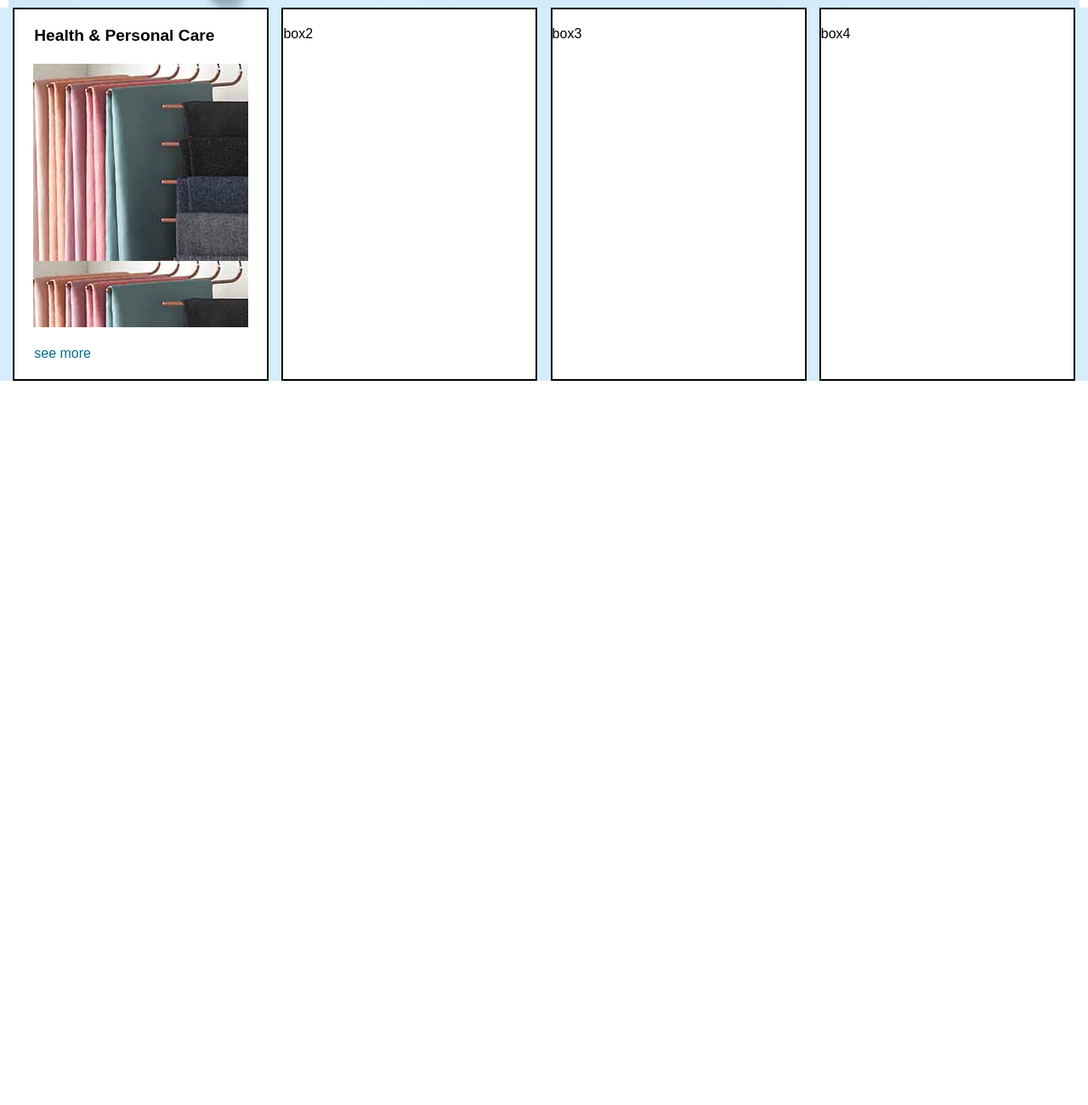
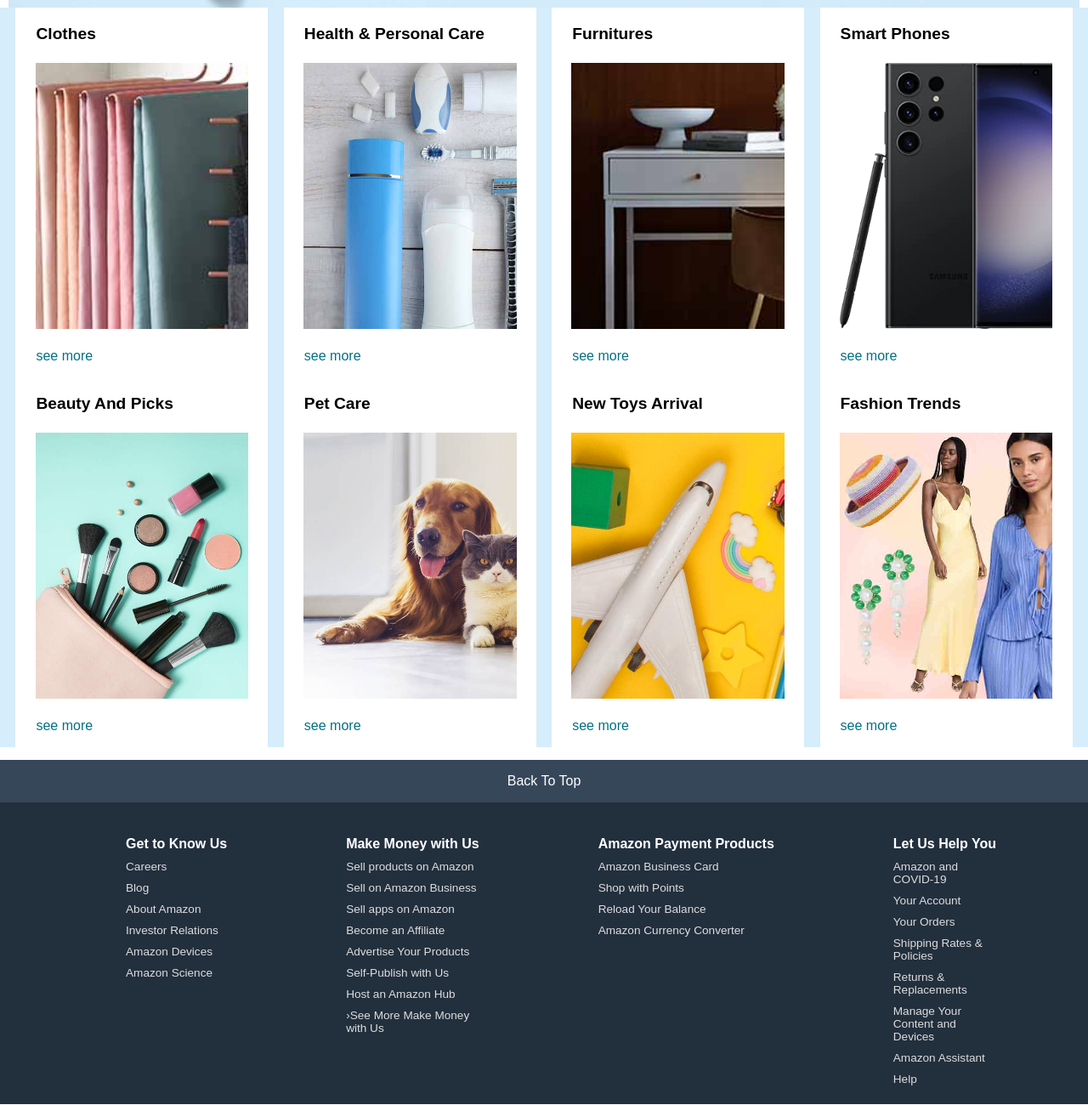
Before and after one commit to Itzz-Ryut/Amazon-clone, a plain HTML site: page index.html in a window 1280 px wide. Shown: the part 401-1701 px from the top of the page at 85% size. Before the commit the page ends 849 px from the top, so only its background shows below. Drawn offline with Linux system fonts and the light colour scheme.

Commit message:
done body

```diff
--- a/index.html
+++ b/index.html
@@ -80,15 +80,100 @@
         </div>
     </div>
     <div class="shop-sec">
-        <div class="box1 box">
-            <h2 class="s-nam">Health & Personal Care</h2>
+        <div class="box">
+            <h2 class="s-nam">Clothes</h2>
             <div class="box-img" style="background-image: url('box1_image.jpg');"></div>
             <p class="s-see"><a href="">see more</a></p>
         </div>
-        <div class="box2 box">box2</div>
-        <div class="box3 box">box3</div>
-        <div class="box4 box">box4</div>
+        <div class="box">
+            <h2 class="s-nam">Health & Personal Care</h2>
+            <div class="box-img" style="background-image: url('box2_image.jpg');"></div>
+            <p class="s-see"><a href="">see more</a></p>
+        </div>
+        <div class="box">
+            <h2 class="s-nam">Furnitures</h2>
+            <div class="box-img" style="background-image: url('box3_image.jpg');"></div>
+            <p class="s-see"><a href="">see more</a></p>
+        </div>
+        <div class="box">
+            <h2 class="s-nam">Smart Phones</h2>
+            <div class="box-img" style="background-image: url('box4_image.jpg');"></div>
+            <p class="s-see"><a href="">see more</a></p>
+        </div>
+        <div class="box">
+            <h2 class="s-nam">Beauty And Picks</h2>
+            <div class="box-img" style="background-image: url('box5_image.jpg');"></div>
+            <p class="s-see"><a href="">see more</a></p>
+        </div>
+        <div class="box">
+            <h2 class="s-nam">Pet Care</h2>
+            <div class="box-img" style="background-image: url('box6_image.jpg');"></div>
+            <p class="s-see"><a href="">see more</a></p>
+        </div>
+        <div class="box">
+            <h2 class="s-nam">New Toys Arrival</h2>
+            <div class="box-img" style="background-image: url('box7_image.jpg');"></div>
+            <p class="s-see"><a href="">see more</a></p>
+        </div>
+        <div class="box">
+            <h2 class="s-nam">Fashion Trends</h2>
+            <div class="box-img" style="background-image: url('box8_image.jpg');"></div>
+            <p class="s-see"><a href="">see more</a></p>
+        </div>
+    </div>
+    <footer>
+        <div class="foot-panel1">
+            Back To Top
+        </div>
+        <div class="foot-panel2">
+            <div class="foot-panel2-area">
+                <ul>
+                    <p>Get to Know Us</p>
+                    <a href="">Careers</a>
+                    <a href="">Blog</a>
+                    <a href="">About Amazon</a>
+                    <a href="">Investor Relations</a>
+                    <a href="">Amazon Devices</a>
+                    <a href="">Amazon Science</a>
+                </ul>
+                <ul>
+                    <p>Make Money with Us</p>
+                    <a href="">Sell products on Amazon</a>
+                    <a href="">Sell on Amazon Business</a>
+                    <a href="">Sell apps on Amazon</a>
+                    <a href="">Become an Affiliate</a>
+                    <a href="">Advertise Your Products</a>
+                    <a href="">Self-Publish with Us</a>
+                    <a href="">Host an Amazon Hub</a>
+                    <a href="">›See More Make Money with Us</a>
+                </ul>
+                <ul>
+                    <p>Amazon Payment Products</p>
+                    <a href="">Amazon Business Card</a>
+                    <a href="">Shop with Points</a>
+                    <a href="">Reload Your Balance</a>
+                    <a href="">Amazon Currency Converter</a>
+                </ul>
+                <ul>
+                    <p>Let Us Help You</p>
+                    <a href="">Amazon and COVID-19</a>
+                    <a href="">Your Account</a>
+                    <a href="">Your Orders</a>
+                    <a href="">Shipping Rates & Policies</a>
+                    <a href="">Returns & Replacements</a>
+                    <a href="">Manage Your Content and Devices</a>
+                    <a href="">Amazon Assistant</a>
+                    <a href="">Help</a>
+                </ul>
+            </div>
+        </div>
+        <div class="foot-panel3"></div>
+        <div class="foot-panel4">
+            <div class="panel4-box">
+
+            </div>
+        </div>
+    </footer>
 </body>
-    </div>
 
 </html>
--- a/styles.css
+++ b/styles.css
@@ -195,33 +195,96 @@
 .shop-sec{
     background-color: #d6edfb;
     display: flex;
+    flex-wrap: wrap;
     justify-content: space-evenly;
 }
 .box{
-    border: 2px solid black;
+    /* border: 2px transparent ; */
     height: 400px;
     width: 23.2%;
     background-color: white;
-    padding-top: 20px;
-    padding-bottom: 15px;
+    padding-top: 1.25rem;
+    padding-bottom: 0.95rem;
 }
 .s-nam{
     font-size: 1.2rem;
-    margin-left: 23px;
+    margin-left: 1.5rem;
 
 }
 .box-img{
+    background-size: cover;
     height: 300px;
-    margin: 22px;
-    padding: 5px;
+    margin: 1.45rem;
+    padding: 0.4rem;
 
 }
 .s-see{
-    margin-left: 23px;
+    margin-left: 1.5rem;
     text-decoration: none;
-    color: #007185;
+    /* color: #007185; */
 }
 .s-see a{
     text-decoration: none;
     color: #007185;
 }
+
+/* footer */
+    /* panel1 */
+footer{
+    margin-top: 15px;
+}
+.foot-panel1{
+    background-color: #37475a;
+    color: white;
+    height: 50px;
+    display: flex;
+    align-items: center;
+    justify-content: center;
+    font-style: 0.85rem;
+}
+
+/* panel2 */
+.foot-panel2{
+    background-color: #222f3d;
+    width: 100%;
+    height: 355px;
+    color: white;
+    display: flex;
+    justify-content: center;
+}
+.foot-panel2-area{
+    width: 1000px;
+    height: 320px;
+    display: flex;
+    justify-content: center;
+    gap: 100px;
+}
+.foot-panel2-area ul{
+    display: flex;
+    flex-direction: column;
+    /* align-items: center;
+    list-style-type: none; */
+
+}
+.foot-panel2-area ul p {
+    font-weight: bold;
+    width: max-content;
+    margin-top: 40px;
+}
+.foot-panel2-area ul a{
+    display: block;
+    text-decoration: none;
+    margin-top: 10px;
+    color: #dddddd;
+    font-size: 0.85rem;
+
+}
+.foot-panel2-area ul a:hover {
+    text-decoration: underline;
+}
+
+/* panel3 */
+.foot-panel3{
+    background-color: #222f3d;
+    border-bottom: 1px solid white;
+}
```
